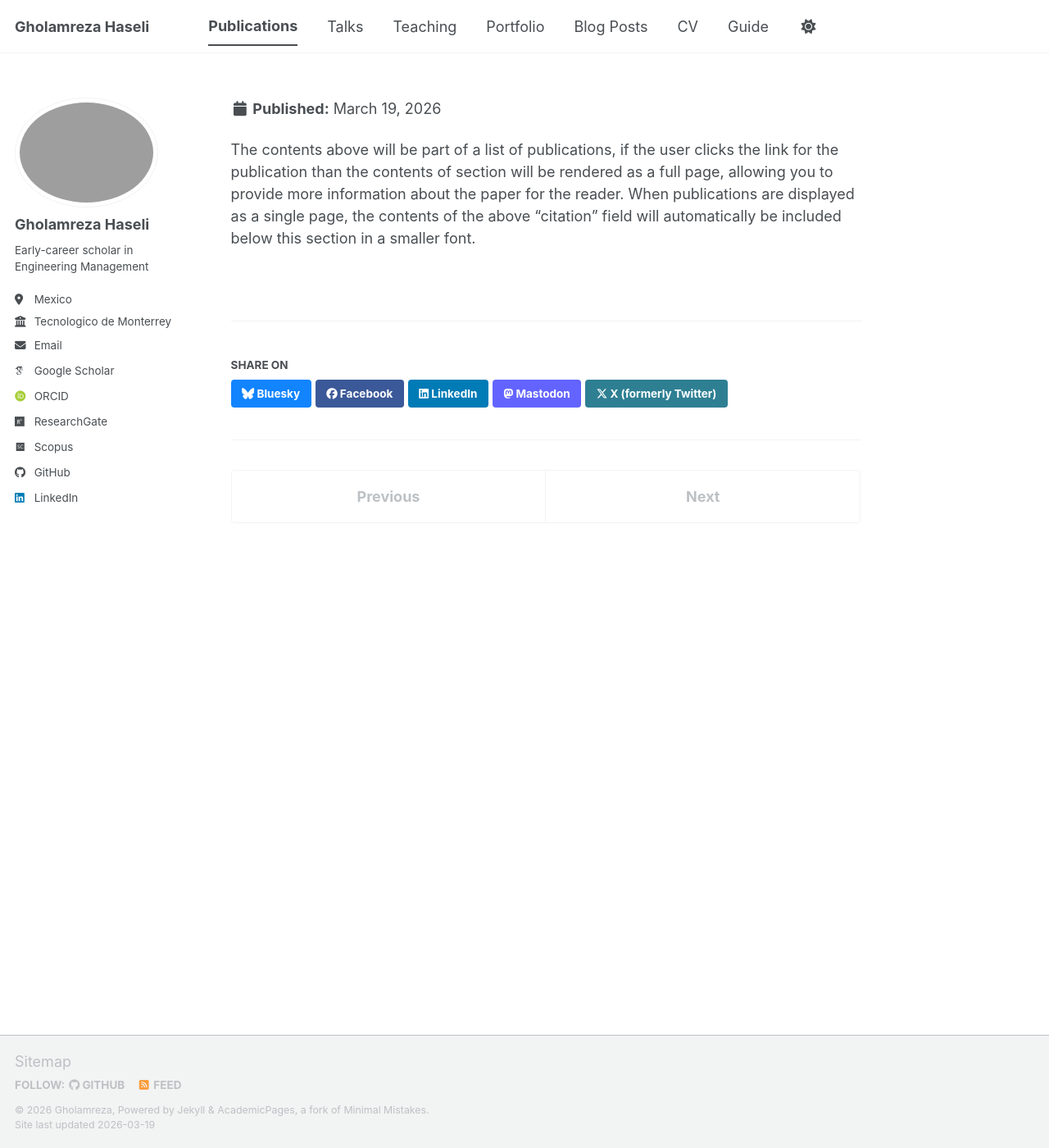
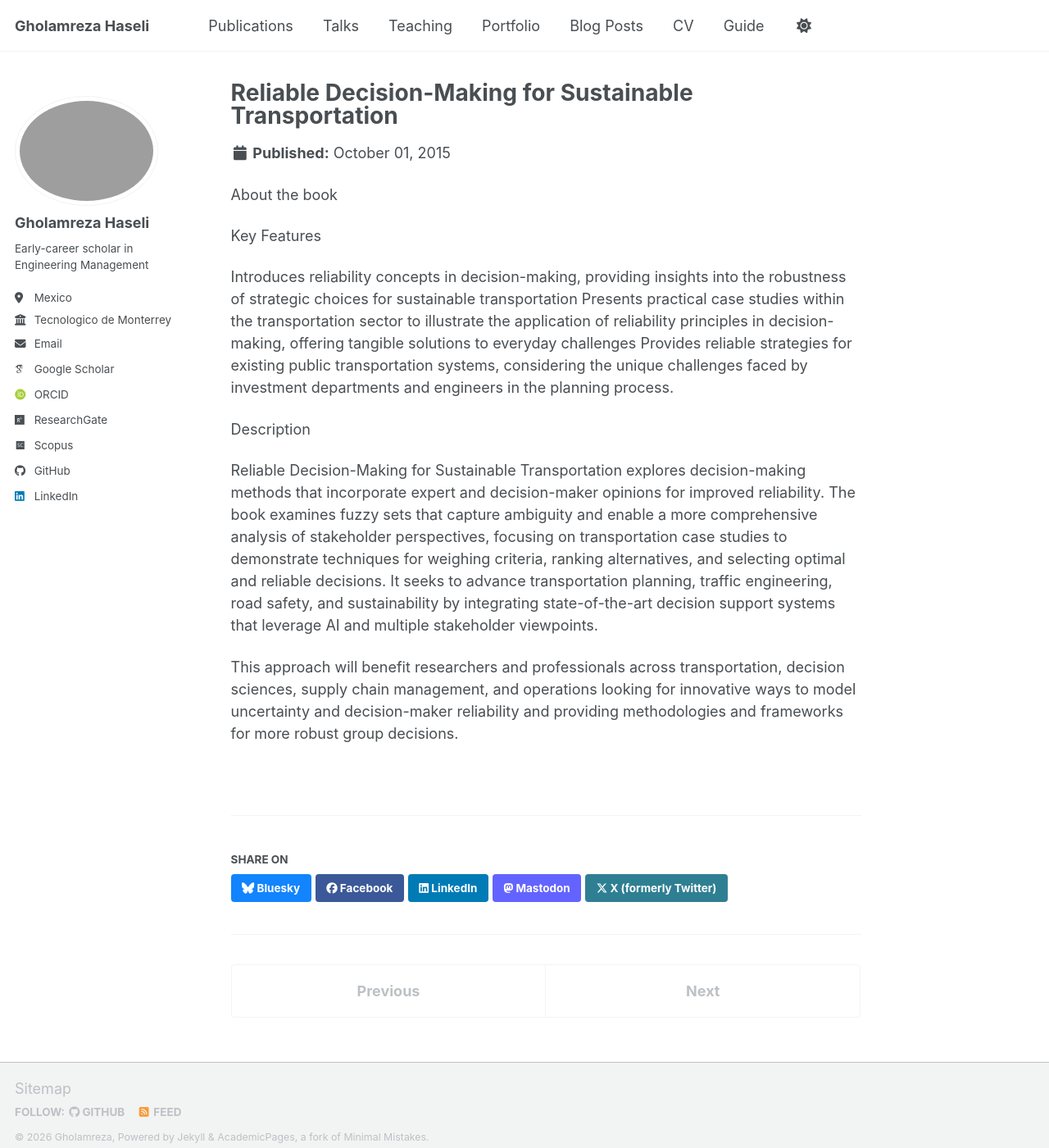
Before and after one commit to Gholamreza-Haseli/Gholamreza-Haseli.github.io, a Jekyll site: the page built from _publications/2015-10-01-paper-title-number-3.md, in a window 1280 px wide and 1400 px high. Shown: the whole window at 82% size. Built offline with Jekyll 4.4.1, drawn with Linux system fonts in a browser that asks for light colours; some web fonts are replaced; a script bundle is joined from its source files by our own code; library files that are not in the unit come from our copies.

Commit message:
Update 2015-10-01-paper-title-number-3.md

```diff
--- a/_publications/2015-10-01-paper-title-number-3.md
+++ b/_publications/2015-10-01-paper-title-number-3.md
@@ -1,5 +1,22 @@
 ---
-Haseli, G., Hajiaghaei-Keshteli, M., Deveci, M., & Tomaskova, H. (2026). [Cloud supply chain as a service: overcoming barriers in the fashion retail industry by developing a new cognitive map model](https://www.sciencedirect.com/science/article/abs/pii/S1366554525005824). [Transportation Research Part E: Logistics and Transportation Review](https://www.sciencedirect.com/journal/transportation-research-part-e-logistics-and-transportation-review), 206, 104554.
+title: "Reliable Decision-Making for Sustainable Transportation"
+collection: publications
+category: book
+permalink: /publication/Reliable-Decision-Making-for-Sustainable-Transportation
+excerpt: 'Haseli, G., Hajiaghaei-Keshteli, M., & Moslem, S. (2025). &quot;Reliable Decision-making for Sustainable Transportation.&quot; <i>[Elsevier](https://www.sciencedirect.com/book/edited-volume/9780443337406/reliable-decision-making-for-sustainable-transportation))</i>. 206, 104554.'
+paperurl: 'https://www.sciencedirect.com/book/edited-volume/9780443337406/reliable-decision-making-for-sustainable-transportation'
 ---
 
-The contents above will be part of a list of publications, if the user clicks the link for the publication than the contents of section will be rendered as a full page, allowing you to provide more information about the paper for the reader. When publications are displayed as a single page, the contents of the above "citation" field will automatically be included below this section in a smaller font.
+About the book
+
+Key Features
+
+Introduces reliability concepts in decision-making, providing insights into the robustness of strategic choices for sustainable transportation Presents practical case studies within the transportation sector to illustrate the application of reliability principles in decision-making, offering tangible solutions to everyday challenges Provides reliable strategies for existing public transportation systems, considering the unique challenges faced by investment departments and engineers in the planning process.
+
+
+Description
+
+
+Reliable Decision-Making for Sustainable Transportation explores decision-making methods that incorporate expert and decision-maker opinions for improved reliability. The book examines fuzzy sets that capture ambiguity and enable a more comprehensive analysis of stakeholder perspectives, focusing on transportation case studies to demonstrate techniques for weighing criteria, ranking alternatives, and selecting optimal and reliable decisions. It seeks to advance transportation planning, traffic engineering, road safety, and sustainability by integrating state-of-the-art decision support systems that leverage AI and multiple stakeholder viewpoints.
+
+This approach will benefit researchers and professionals across transportation, decision sciences, supply chain management, and operations looking for innovative ways to model uncertainty and decision-maker reliability and providing methodologies and frameworks for more robust group decisions.
```
